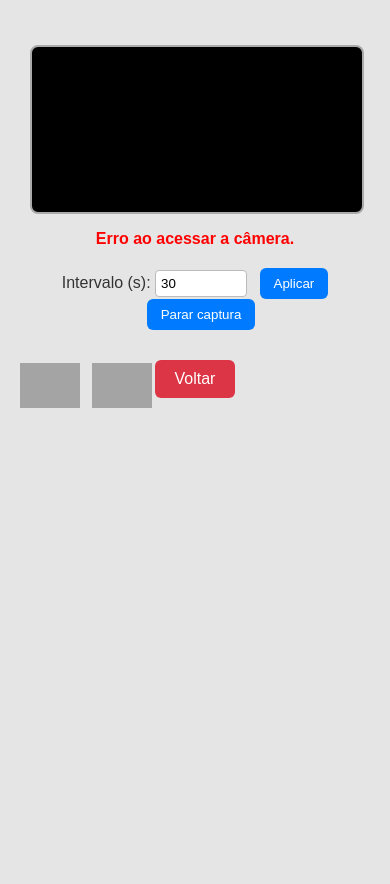
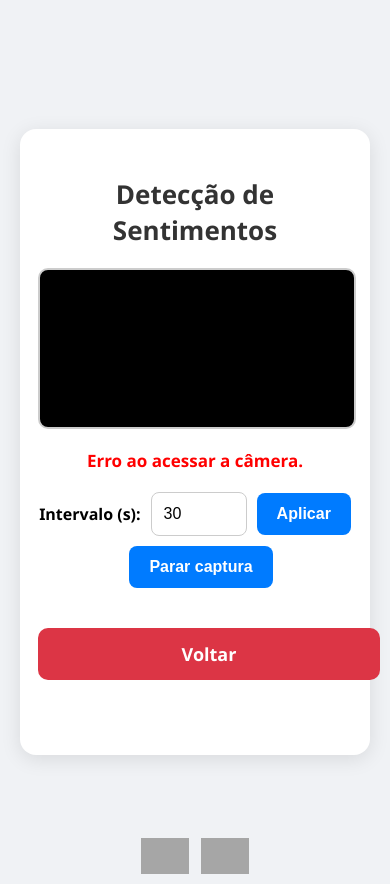
Before and after one commit to fabiorcerqueira/Florence, a Django app: page /camera/ in a window 390 px wide. Before the commit the page ends 408 px from the top, so only its background shows below. Run offline with Django 5.2, Linux system fonts and the light colour scheme; the visitor is signed in with stand-in values (Sample User, id 1); data comes from the database, SQL or seed files in the repository; grey boxes are pictures that could not be loaded.

Commit message:
Alterar senha e portabilidade mobile

```diff
--- a/camera_app/templates/contas/camera.html
+++ b/camera_app/templates/contas/camera.html
@@ -1,38 +1,49 @@
 <!DOCTYPE html>
-<html lang="pt-BR">
+<html lang="pt-br">
 <head>
     <meta charset="UTF-8">
-  <title>Câmera</title>
+    <meta name="viewport" content="width=device-width, initial-scale=1.0">
+    <title>Detecção de Sentimentos</title>
+
     <style>
         body {
-      background-color: #e5e5e5; /* fundo cinza suave */
-      font-family: Arial, sans-serif;
+            margin: 0;
+            font-family: "Segoe UI", Tahoma, Geneva, Verdana, sans-serif;
+            background: #f0f2f5;
+            height: 100vh;
+            display: flex;
+            justify-content: center;
+            align-items: center;
+            position: relative;
+            padding: 20px;
+        }
+
+        .card-camera {
+            background-color: #fff;
+            padding: 35px 30px;
+            border-radius: 16px;
+            box-shadow: 0 4px 20px rgba(0,0,0,0.1);
             text-align: center;
-      margin: 0;
-      padding: 30px;
-      position: relative; /* necessário para posicionar as logos */
+            width: 100%;
+            max-width: 680px; /* mais largo para comportar o vídeo */
         }
 
         h2 {
+            margin-bottom: 20px;
+            font-size: 26px;
             color: #333;
-      margin-bottom: 15px;
         }
 
         .video-container {
             position: relative;
-      display: inline-block;
-      margin-top: 15px;
+            margin: 0 auto;
         }
 
         #video {
-      width: 640px;
-      max-width: 100%;
-      height: auto;
-      border: 2px solid #aaa;
-      border-radius: 8px;
-      display: block;
-      background-color: #000;
-      margin: 0 auto;
+            width: 100%;
+            border: 2px solid #ccc;
+            border-radius: 10px;
+            background: #000;
         }
 
         #overlay {
@@ -40,106 +51,134 @@
             top: 10px;
             left: 50%;
             transform: translateX(-50%);
-      background: rgba(0, 0, 0, 0.7);
+            background: rgba(0,0,0,0.7);
+            padding: 8px 14px;
+            border-radius: 8px;
             color: #fff;
-      padding: 5px 10px;
-      border-radius: 6px;
             font-size: 16px;
             display: none;
-      pointer-events: none;
         }
 
         #status {
-      margin-top: 12px;
-      font-size: 16px;
-      font-weight: bold;
-      color: #0f0;
+            margin-top: 15px;
+            font-size: 17px;
+            font-weight: 600;
+            color: #28a745;
         }
 
         #controls {
             margin-top: 20px;
-      color: #333;
+            display: flex;
+            justify-content: center;
+            align-items: center;
+            flex-wrap: wrap;
+            gap: 10px;
         }
 
         #controls input {
-      width: 80px;
-      padding: 5px;
-      margin-right: 8px;
-      border: 1px solid #bbb;
-      border-radius: 4px;
+            width: 90px;
+            padding: 12px;
+            border-radius: 8px;
+            border: 1px solid #ccc;
+            font-size: 16px;
         }
 
         #controls button {
-      padding: 8px 14px;
-      background-color: #007bff;
+            padding: 12px 20px;
+            border-radius: 8px;
             border: none;
-      border-radius: 6px;
+            background: #007bff;
             color: white;
+            font-size: 16px;
             cursor: pointer;
+            font-weight: 600;
             transition: 0.3s;
         }
 
         #controls button:hover {
-      background-color: #0056b3;
+            background: #0056b3;
         }
 
         .btn-voltar {
-      display: inline-block;
-      margin-top: 30px;
-      background-color: #dc3545;
+        display: block;
+        width: 100%;
+        margin-top: 40px;     /* mais espaço acima */
+        margin-bottom: 50px;  /* espaço para não colidir com os logos */
+        background: #dc3545;
         color: white;
+        text-align: center;
+        padding: 14px;
+        border-radius: 10px;
+        font-size: 18px;
+        font-weight: 600;
         text-decoration: none;
-      padding: 10px 20px;
-      border-radius: 6px;
         transition: 0.3s;
     }
 
         .btn-voltar:hover {
-      background-color: #b02a37;
+            background: #b02a37;
         }
 
-    /* Logos no canto inferior esquerdo */
-    .logos {
+        /* Logos iguais ao login */
+        .logos-container {
             position: absolute;
-      bottom: 20px;
-      left: 20px;
+            bottom: 10px;
+            left: 50%;
+            transform: translateX(-50%);
             display: flex;
             gap: 12px;
-      align-items: center;
         }
 
-    .logos img {
-      height: 45px;
-      width: auto;
+        .logos-container img {
+            width: 48px;
+            height: auto;
             opacity: 0.9;
+            transition: 0.3s;
+        }
+
+        .logos-container img:hover {
+            opacity: 1;
+        }
+
+        @media (max-width: 480px) {
+            .card-camera {
+                padding: 25px 18px;
+            }
+
+            #controls input {
+                width: 70px;
+            }
         }
     </style>
 </head>
+
 <body>
 
-
+    <div class="card-camera">
+        <h2>Detecção de Sentimentos</h2>
 
         <div class="video-container" id="video-container" data-intervalo="{{ intervalo|default_if_none:30000 }}">
             <video id="video" autoplay playsinline></video>
-    <div id="overlay">Aguardando detecção...</div>
+            <div id="overlay">Aguardando...</div>
         </div>
 
         <p id="status">Iniciando câmera...</p>
 
         <div id="controls">
-    Intervalo (s):
+            <span style="font-size:16px; font-weight:600;">Intervalo (s):</span>
             <input id="intervalo-input" type="number" min="5" step="1" value="">
             <button id="btn-set-intervalo">Aplicar</button>
         </div>
 
         <a href="{% url 'home' %}" class="btn-voltar">Voltar</a>
-
-  <!-- Logos das universidades -->
-  <div class="logos">
-    <img src="https://static.wixstatic.com/media/004bc3_29dab9f106354470b5a06deb88eca22e~mv2.png" alt="Universidade 1">
-    <img src="https://images.seeklogo.com/logo-png/49/2/universidade-federal-fluminense-logo-png_seeklogo-492878.png" alt="Universidade 2">
     </div>
 
+    <div class="logos-container">
+        <img src="https://static.wixstatic.com/media/004bc3_29dab9f106354470b5a06deb88eca22e~mv2.png">
+        <img src="https://images.seeklogo.com/logo-png/49/2/universidade-federal-fluminense-logo-png_seeklogo-492878.png">
+    </div>
+
+    <!-- SEU SCRIPT ORIGINAL (NÃO ALTERADO) -->
     <script>
         (function() {
             const overlay = document.getElementById("overlay");
@@ -151,93 +190,64 @@
             try {
                 const raw = container.dataset.intervalo;
                 const parsed = Number(raw);
-        if (!Number.isFinite(parsed) || parsed <= 0) {
-          console.warn("Intervalo inválido, usando 30000 ms");
-        } else {
-          intervaloMs = parsed;
-        }
-      } catch (e) {
-        console.warn("Erro ao ler intervalo", e);
-      }
+                if (Number.isFinite(parsed) && parsed > 0) intervaloMs = parsed;
+            } catch (e) {}
 
-      const inputEl = document.getElementById("intervalo-input");
-      inputEl.value = Math.round(intervaloMs / 1000);
+            document.getElementById("intervalo-input").value = Math.round(intervaloMs / 1000);
 
             document.getElementById("btn-set-intervalo").addEventListener("click", async () => {
-        const s = Number(inputEl.value);
-        if (!Number.isFinite(s) || s < 1) {
-          alert("Insira um número válido (segundos).");
-          return;
-        }
-        intervaloMs = Math.round(s * 1000);
+                const s = Number(document.getElementById("intervalo-input").value);
+                if (!Number.isFinite(s) || s < 1) return alert("Insira um número válido.");
+                intervaloMs = s * 1000;
 
-        try {
                 const resp = await fetch("/salvar_intervalo/", {
                     method: "POST",
-            headers: {
-              "X-CSRFToken": getCookie("csrftoken"),
-              "Content-Type": "application/x-www-form-urlencoded",
-            },
+                    headers: { "X-CSRFToken": getCookie("csrftoken"), "Content-Type": "application/x-www-form-urlencoded" },
                     body: new URLSearchParams({ segundos: s }),
                 });
 
                 const data = await resp.json();
-          if (resp.ok) {
-            alert("✅ Intervalo salvo com sucesso!");
-          } else {
-            alert("❌ Erro ao salvar: " + (data.erro || "erro desconhecido"));
-          }
-        } catch (e) {
-          console.error("Erro ao enviar intervalo:", e);
-          alert("Erro ao conectar com o servidor.");
-        }
+                if (resp.ok) alert("Intervalo salvo!");
+                else alert("Erro: " + (data.erro || "desconhecido"));
             });
 
             function getCookie(name) {
                 const value = `; ${document.cookie}`;
                 const parts = value.split(`; ${name}=`);
-        if (parts.length === 2) return parts.pop().split(';').shift();
+                if (parts.length === 2) return parts.pop().split(";").shift();
             }
 
             navigator.mediaDevices.getUserMedia({ video: true })
                 .then(stream => {
                     video.srcObject = stream;
-          statusEl.innerText = "Câmera ativada com sucesso!";
-          statusEl.style.color = "#28a745";
-
+                    statusEl.innerText = "Câmera ativada!";
                     video.addEventListener("loadedmetadata", () => startLoop());
                 })
-        .catch(err => {
-          console.error("Erro ao acessar a câmera:", err);
+                .catch(() => {
                     statusEl.innerText = "Erro ao acessar a câmera.";
                     statusEl.style.color = "#f00";
                 });
 
-      function mostrarSentimento(sentimento) {
+            function mostrarSentimento(s) {
                 overlay.style.display = "block";
-        overlay.innerText = "Sentimento detectado: " + sentimento;
+                overlay.innerText = "Sentimento detectado: " + s;
             }
 
             async function capturarFrame() {
                 const canvas = document.createElement("canvas");
                 canvas.width = video.videoWidth || 640;
                 canvas.height = video.videoHeight || 480;
-        const ctx = canvas.getContext("2d");
-        ctx.drawImage(video, 0, 0, canvas.width, canvas.height);
-        return new Promise(resolve => canvas.toBlob(blob => resolve(blob), "image/jpeg"));
+                canvas.getContext("2d").drawImage(video, 0, 0, canvas.width, canvas.height);
+                return new Promise(resolve => canvas.toBlob(b => resolve(b), "image/jpeg"));
             }
 
             async function enviarFrame() {
                 try {
-          const frameBlob = await capturarFrame();
                     const formData = new FormData();
-          formData.append("frame", frameBlob, "frame.jpg");
-
+                    formData.append("frame", await capturarFrame(), "frame.jpg");
                     const resp = await fetch("/process_frame/", { method: "POST", body: formData });
-          if (!resp.ok) return null;
-          return await resp.json();
-        } catch (err) {
-          console.error("Erro ao enviar frame:", err);
+                    return resp.ok ? await resp.json() : null;
+                } catch {
                     return null;
                 }
             }
@@ -246,12 +256,12 @@
             function startLoop() {
                 if (loopRunning) return;
                 loopRunning = true;
+
                 (async function loop() {
                     while (loopRunning) {
                         const result = await enviarFrame();
-            if (result && result.detected) {
-              mostrarSentimento(result.sentiment);
-            } else if (result && result.detected === false) {
+                        if (result && result.detected) mostrarSentimento(result.sentiment);
+                        else if (result && result.detected === false) {
                             overlay.style.display = "block";
                             overlay.innerText = "Nenhuma pessoa detectada";
                         }
@@ -265,14 +275,11 @@
             btnStop.style.marginLeft = "12px";
             btnStop.onclick = () => {
                 loopRunning = !loopRunning;
-        if (loopRunning) {
-          btnStop.textContent = "Parar captura";
-          startLoop();
-        } else {
-          btnStop.textContent = "Iniciar captura";
-        }
+                btnStop.textContent = loopRunning ? "Parar captura" : "Iniciar captura";
+                if (loopRunning) startLoop();
             };
             document.getElementById("controls").appendChild(btnStop);
+
         })();
     </script>
 
--- a/camera_app/views.py
+++ b/camera_app/views.py
@@ -17,6 +17,9 @@
 from django.contrib.auth.decorators import login_required
 from .models import Configuracao
 from .form import ConfiguracaoForm
+from django.contrib.auth.models import User
+from django.contrib import messages
+from django.contrib.auth.hashers import make_password
 
 processing_lock = Lock()
 
@@ -26,27 +29,30 @@
 # ------------------ Views básicas ------------------
 
 def home(request):
-    return HttpResponse(f"Olá {request.user.username}, você está logado")
+    return render(request, 'contas/home.html', {'usuario': request.user})
+
 
 def login_view(request):
     if request.method == 'POST':
         username = request.POST.get('username')
         password = request.POST.get('password')
         user = authenticate(request, username=username, password=password)
+
         if user is not None:
             login(request, user)
+
+            # 🔒 Ignora qualquer redirecionamento antigo
             return redirect('home')
         else:
             messages.error(request, 'Usuário ou senha inválidos.')
+            return render(request, 'contas/login.html')
+
+    # Se for GET (ou abriu a página)
     return render(request, 'contas/login.html')
 
 def logout_view(request):
     logout(request)
     return redirect('login')
-
-@login_required
-def home_view(request):
-    return render(request, 'contas/home.html')
 
 # ------------------ Câmera ------------------
 
@@ -236,3 +242,34 @@
         return JsonResponse({"mensagem": "Intervalo atualizado com sucesso!"})
 
     return JsonResponse({"erro": "Método não permitido"}, status=405)
+def alterar_senha(request):
+    if request.method == 'POST':
+        username = request.POST.get('username')
+        nova_senha = request.POST.get('nova_senha')
+        confirmar_senha = request.POST.get('confirmar_senha')
+
+        # --- Verifica se todos os campos estão preenchidos ---
+        if not username or not nova_senha or not confirmar_senha:
+            messages.error(request, 'Preencha todos os campos.')
+            return render(request, 'contas/alterar_senha.html')
+
+
+        # --- Verifica se as senhas coincidem ---
+        if nova_senha != confirmar_senha:
+            messages.error(request, 'As senhas não coincidem.')
+            return render(request, 'contas/alterar_senha.html')
+
+
+        try:
+            usuario = User.objects.get(username=username)
+            usuario.password = make_password(nova_senha)
+            usuario.save()
+            messages.success(request, 'Senha alterada com sucesso!')
+            return render(request, 'contas/login.html', {"mensagem": "Senha alterada com sucesso!"})
+        except User.DoesNotExist:
+            messages.error(request, 'Usuário não encontrado.')
+            return render(request, 'contas/alterar_senha.html')
+
+
+    # Se for GET (ou primeira vez que abre a página)
+    return render(request, 'contas/alterar_senha.html')
--- a/camera_project/settings.py
+++ b/camera_project/settings.py
@@ -13,7 +13,7 @@
 # SECURITY WARNING: don't run with debug turned on in production!
 DEBUG = True
 
-ALLOWED_HOSTS = []
+ALLOWED_HOSTS = ['*']
 
 
 # Application definition
@@ -125,3 +125,5 @@
 
 # Opcional: quem aparece como remetente
 DEFAULT_FROM_EMAIL = EMAIL_HOST_USER
+
+LOGIN_REDIRECT_URL = '/home/'
--- a/camera_project/urls.py
+++ b/camera_project/urls.py
@@ -4,7 +4,7 @@
 
 urlpatterns = [
     path('admin/', admin.site.urls),
-    path('', views.home_view, name='home'),
+    path('', views.home, name='home'),
     path('login/', views.login_view, name='login'),
     path('logout/', views.logout_view, name='logout'),
 
@@ -13,4 +13,6 @@
     path("process_frame/", views.process_frame, name="process_frame"),
     path('configuracao/', views.editar_configuracao, name='configuracao'),
     path("salvar_intervalo/", views.salvar_intervalo, name="salvar_intervalo"),
+    path('alterar_senha/', views.alterar_senha, name='alterar_senha'),
+
 ]
```
Also changed, not shown: camera_app/templates/contas/alterar_senha.html (added, +164 -0 lines), camera_app/templates/contas/home.html (+126 -27 lines), camera_app/templates/contas/login.html (+56 -23 lines). Lines whose indentation alone changed are shown as unchanged.
